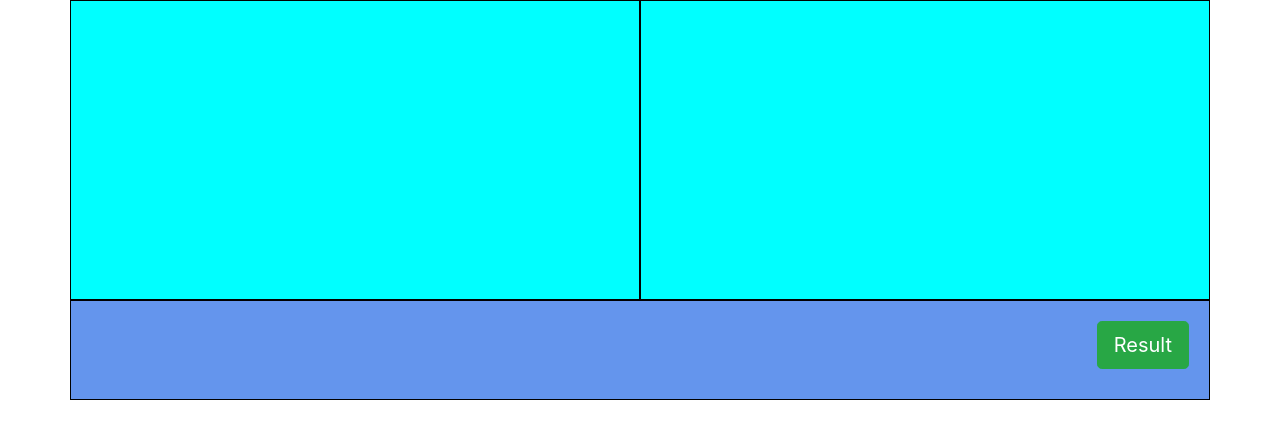
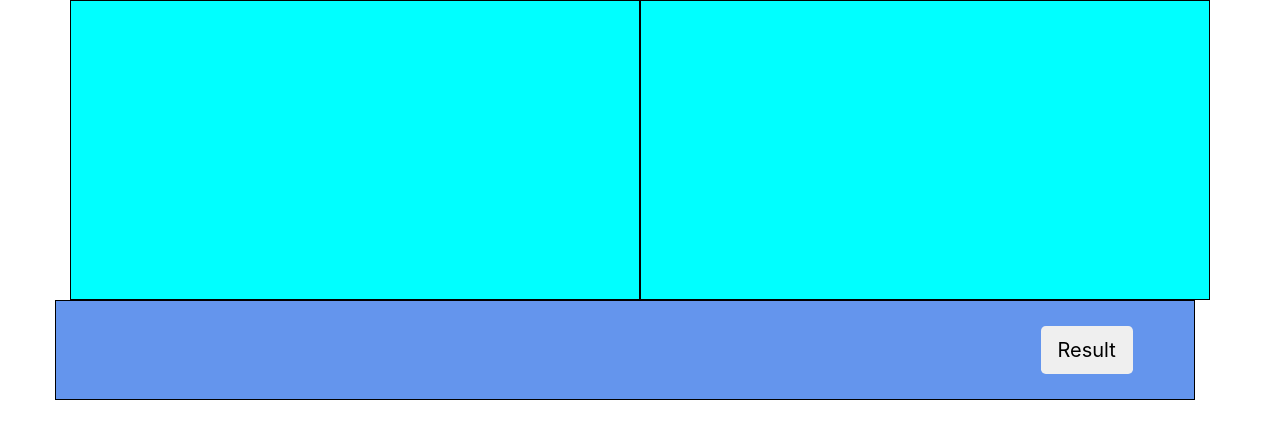
Before and after one commit to stupidlazyguy/Text_Color, a React (Create React App) app: page / in a window 1280 px wide. Shown: the top 438 px of the page. Built offline with nearby package versions, Linux system fonts and the light colour scheme.

Commit message:
finish button reusult

```diff
--- a/public/CSS/Style.css
+++ b/public/CSS/Style.css
@@ -9,14 +9,6 @@
     height: 100px;
     border:1px double black;
 }
-
-.button-result{
-    position:absolute;
-    right:0;
-    margin: 20px;
+.button{
+    margin: auto;
 }
-.button-result:active{
-    position:absolute;
-    right:0;
-    margin-top:22px;
-}
--- a/src/App.js
+++ b/src/App.js
@@ -4,21 +4,26 @@ import './App.css';
 function App() {
   return (
     <div className="container">
-      <div className="row">
+      <div className="row container-fulid">
         <div className="col-6 col-xl-6 header" >
+        </div>
 
-      </div>
         <div className="col-6 col-xl-6 header " >
+        </div>
 
-      </div>
-        <div class="col-12 col-xl-12 result">
-          <button class="btn btn-success btn-lg button-result">
-                  Result <span class="badge badge-primary"></span>
-          </button>
+        <div className="col-12 col-xl-12 row result" >
+          <div className="col-10 col-xl-10">
+
+          </div>
+          <div className="col-2 col-xl-2 d-flex ">
+            <button className="button btn btn-lg">
+              Result
+            </button>
+          </div>
+        </div>
       </div>
     </div>
 
-    </div>
   )
 }
 
```
